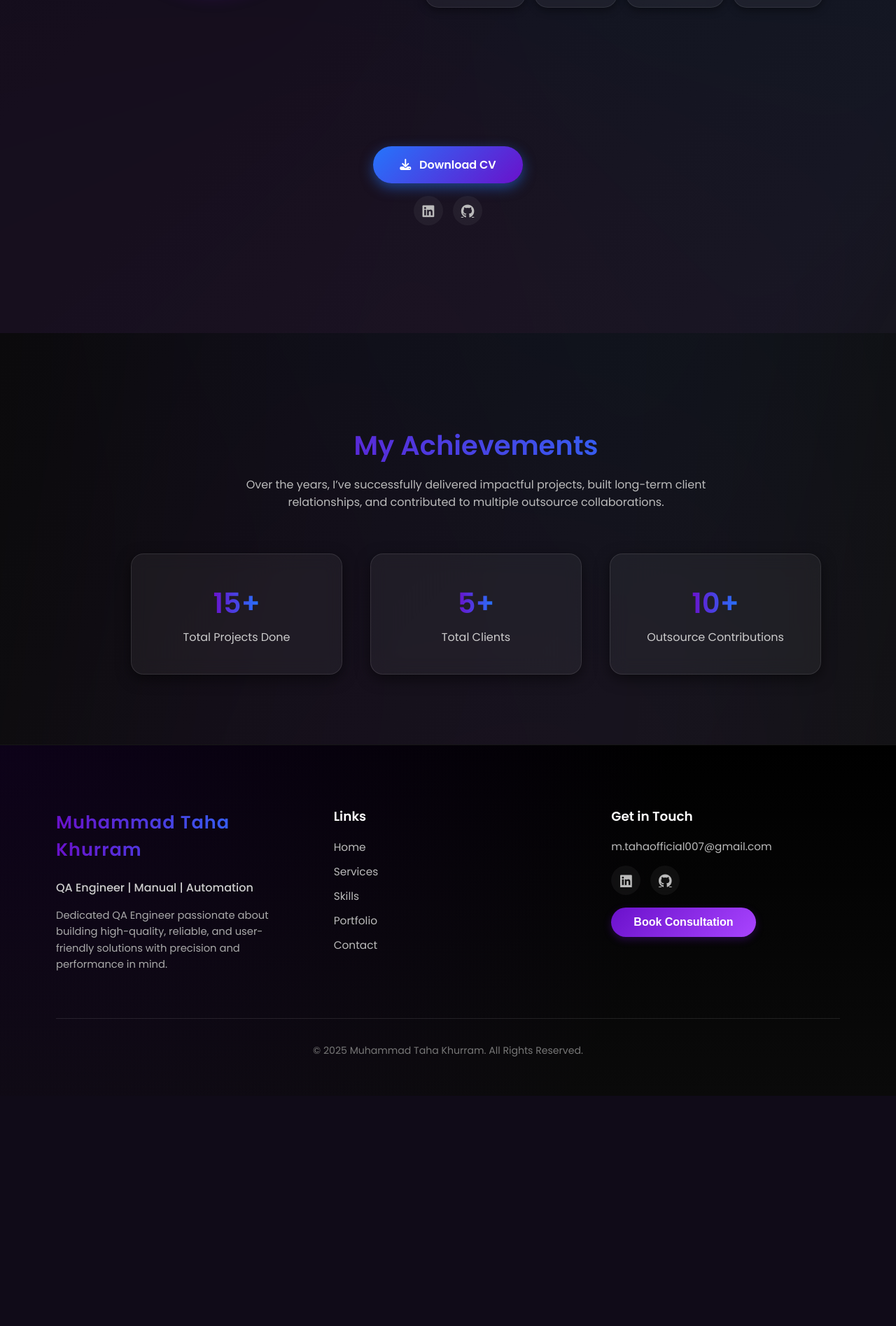
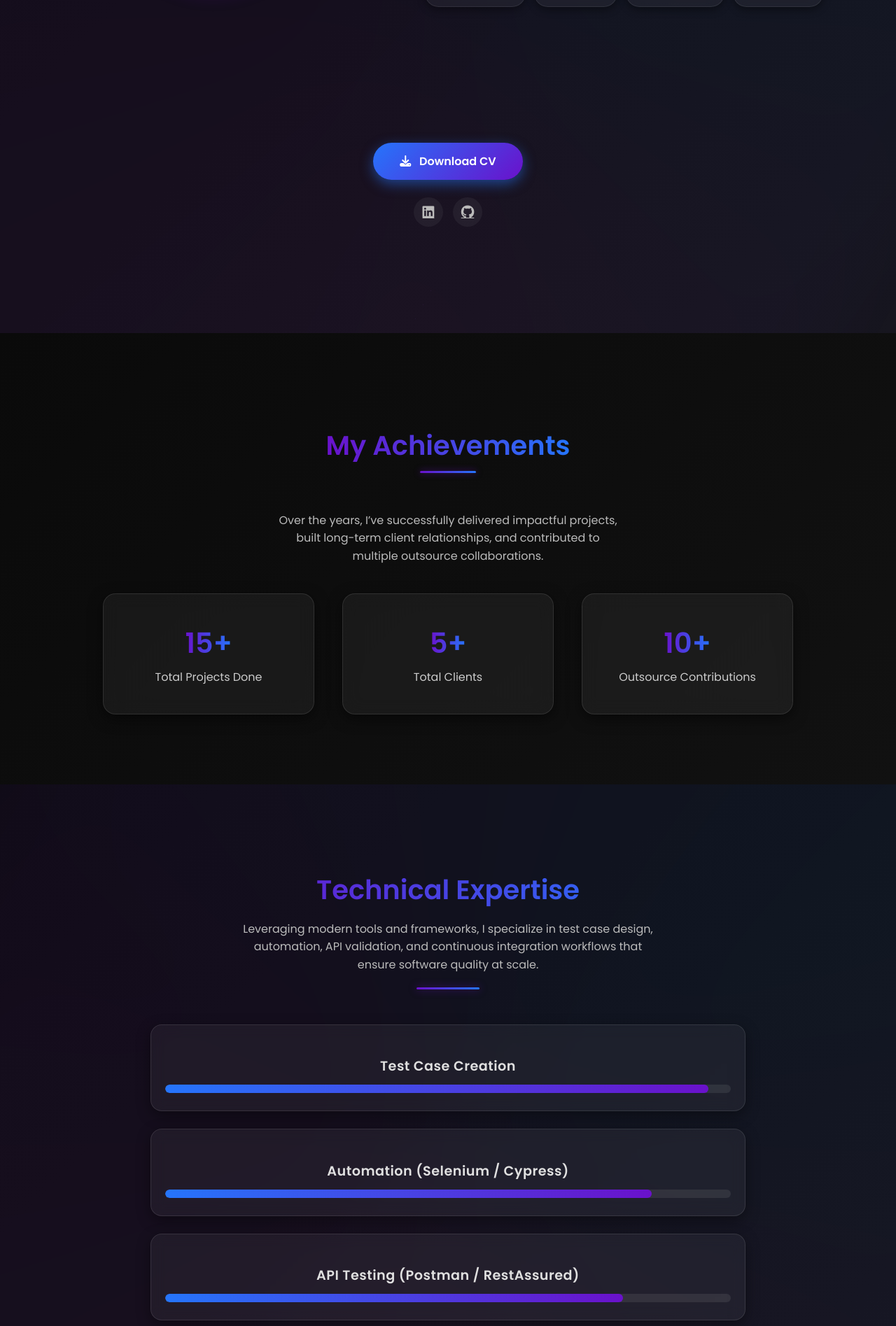
Before and after one commit to mtahaofficial007-collab/SQA_Portfolio, a Flask app: page /about in a window 1280 px wide; the page is wider, and only the part inside the window is pictured. Shown: the part 555-2450 px from the top of that part at 70% size. Before the commit the page ends 2121 px from the top of that part, so only its background shows below. Run offline with Flask 3, Linux system fonts and the light colour scheme.

Commit message:
technical expertis action added

```diff
--- a/static/css/about.css
+++ b/static/css/about.css
@@ -188,7 +188,7 @@
     /* slightly bigger text */
     box-shadow: 0 6px 18px rgba(37, 117, 252, 0.5);
     transition: all 0.3s ease;
-    margin-bottom: 18px;
+    margin-bottom: 25px;
     /* slightly more breathing room above icons */
 }
 
@@ -257,7 +257,7 @@
 /* Stats Section Styles         */
 /* ============================ */
 .about-stats {
-    width: 100vw;
+
     background: linear-gradient(135deg, #0a0a0a, #111);
     padding: 100px 40px;
     text-align: center;
@@ -267,7 +267,7 @@
     /* added */
 }
 
-/* Animated glowing background */
+/* Animated glowing background
 .about-stats::before {
     content: "";
     position: absolute;
@@ -280,15 +280,31 @@
     opacity: 0.06;
     filter: blur(150px);
     z-index: 0;
+} */
+
+.stats-header h2 {
+    font-size: 2.4rem;
+    font-weight: 700;
+    margin-bottom: 10px;
+    /* reduced to bring divider closer */
+    background: linear-gradient(90deg, #6a11cb, #2575fc);
+    -webkit-background-clip: text;
+    -webkit-text-fill-color: transparent;
+    font-family: "Poppins", sans-serif;
+    position: relative;
+    display: inline-block;
 }
 
-.stats-header {
-    position: relative;
-    z-index: 1;
-    max-width: 700px;
-    margin: 0 auto 60px;
-    font-family: "Poppins", sans-serif;
-    /* ensure applied */
+.stats-header h2::after {
+    content: "";
+    display: block;
+    width: 80px;
+    height: 3px;
+    margin: 8px auto 0;
+    /* space above divider */
+    background: linear-gradient(90deg, #6a11cb, #2575fc);
+    border-radius: 2px;
+    box-shadow: 0 0 10px rgba(106, 17, 203, 0.6);
 }
 
 .stats-header h2 {
@@ -306,10 +322,13 @@
     font-size: 1rem;
     color: #bbb;
     line-height: 1.6;
-    margin: 0;
+    margin: 40px auto;
+    /* reduced margin + auto centers */
     font-family: "Poppins", sans-serif;
-    /* applied */
+    max-width: 500px;
+    /* limits length */
 }
+
 
 .stats-container {
     display: flex;
@@ -382,3 +401,154 @@
         font-size: 2rem;
     }
 }
+
+/* ============================ */
+/* Expertise Section Styles     */
+/* ============================ */
+.expertise {
+    background: linear-gradient(135deg, #0a0a0a, #111);
+    padding: 90px 40px;
+    text-align: center;
+    position: relative;
+    overflow: hidden;
+    font-family: "Poppins", sans-serif;
+}
+
+.expertise::before {
+    content: "";
+    position: absolute;
+    top: -40%;
+    left: -40%;
+    width: 180%;
+    height: 180%;
+    background: conic-gradient(from 180deg, #6a11cb, #2575fc, #a944ff, #6a11cb);
+    animation: rotate-bg 20s linear infinite;
+    z-index: 0;
+    opacity: 0.08;
+    filter: blur(120px);
+}
+
+.expertise-header {
+    max-width: 700px;
+    margin: 0 auto 50px;
+    opacity: 0;
+    transform: translateY(30px);
+    animation: fadeUp 1s ease forwards;
+}
+
+.expertise-header h2 {
+    font-size: 2.4rem;
+    font-weight: 700;
+    margin-bottom: 15px;
+    background: linear-gradient(90deg, #6a11cb, #2575fc);
+    -webkit-background-clip: text;
+    -webkit-text-fill-color: transparent;
+}
+
+.expertise-header p {
+    font-size: 1rem;
+    color: #bbb;
+    line-height: 1.6;
+    margin: 0 auto 20px;
+    max-width: 600px;
+}
+
+.expertise-header .divider {
+    width: 90px;
+    height: 3px;
+    background: linear-gradient(90deg, #6a11cb, #2575fc);
+    margin: 18px auto 0;
+    border-radius: 2px;
+    box-shadow: 0 0 12px rgba(106, 17, 203, 0.6);
+}
+
+/* Skill Container */
+.expertise-container {
+    max-width: 850px;
+    margin: 0 auto;
+    display: flex;
+    flex-direction: column;
+    gap: 25px;
+}
+
+/* Individual Skill Card */
+.skill-card {
+    background: rgba(255, 255, 255, 0.05);
+    border: 1px solid rgba(255, 255, 255, 0.1);
+    border-radius: 16px;
+    padding: 25px 20px;
+    backdrop-filter: blur(10px);
+    transition: all 0.4s ease;
+    box-shadow: 0 6px 20px rgba(0, 0, 0, 0.4);
+    opacity: 0;
+    transform: translateX(-40px);
+    animation: slideIn 1s ease forwards;
+}
+
+.skill-card:hover {
+    transform: translateY(-6px) scale(1.02);
+    box-shadow: 0 10px 28px rgba(106, 17, 203, 0.6);
+    border-color: rgba(106, 17, 203, 0.6);
+}
+
+/* Title inside card */
+.skill-card h3 {
+  font-size: 1.2rem;
+  font-weight: 600;
+  margin-bottom: 12px;
+  letter-spacing: 0.5px;
+  color: #e0e0e0;
+  font-family: "Poppins", sans-serif;
+  text-transform: capitalize;
+}
+
+/* Skill Bar */
+.skill-bar {
+    width: 100%;
+    height: 12px;
+    background: rgba(255, 255, 255, 0.08);
+    border-radius: 10px;
+    overflow: hidden;
+    position: relative;
+}
+
+.skill-fill {
+    height: 100%;
+    width: 0;
+    background: linear-gradient(90deg, #2575fc, #6a11cb);
+    border-radius: 10px;
+    display: flex;
+    align-items: center;
+    justify-content: flex-end;
+    padding-right: 8px;
+    transition: width 2s ease;
+}
+
+/* Adjusted percentage styling */
+.skill-percent {
+  display: block;
+  margin-top: 10px;
+  font-size: 1rem;
+  font-weight: 700;
+  font-family: "Poppins", sans-serif;
+  background: linear-gradient(90deg, #6a11cb, #2575fc);
+  -webkit-background-clip: text;
+  -webkit-text-fill-color: transparent;
+  letter-spacing: 0.5px;
+}
+
+
+/* Animations */
+@keyframes fadeUp {
+    to {
+        opacity: 1;
+        transform: translateY(0);
+    }
+}
+
+@keyframes slideIn {
+    to {
+        opacity: 1;
+        transform: translateX(0);
+    }
+}
--- /dev/null
+++ b/static/js/about.js
@@ -0,0 +1,26 @@
+document.addEventListener("DOMContentLoaded", () => {
+  const cards = document.querySelectorAll(".skill-card");
+
+  cards.forEach(card => {
+    const fill = card.querySelector(".skill-fill");
+    const percentText = card.querySelector(".skill-percent");
+    const targetWidth = fill.getAttribute("data-width");
+    let count = 0;
+    let target = parseInt(targetWidth);
+
+    // Animate bar
+    setTimeout(() => {
+      fill.style.width = targetWidth;
+    }, 200);
+
+    // Animate percentage text
+    const interval = setInterval(() => {
+      if (count < target) {
+        count++;
+        percentText.textContent = count + "%";
+      } else {
+        clearInterval(interval);
+      }
+    }, 20);
+  });
+});
--- a/templates/about.html
+++ b/templates/about.html
@@ -67,5 +67,60 @@
 </section>
 
 
+<!-- Technical Expertise Section -->
+<section class="expertise">
+  <div class="expertise-header">
+    <h2>Technical Expertise</h2>
+    <p>
+      Leveraging modern tools and frameworks, I specialize in test case design, automation,
+      API validation, and continuous integration workflows that ensure software quality at scale.
+    </p>
+    <div class="divider"></div>
+  </div>
+
+  <div class="expertise-container">
+    <div class="skill-card">
+      <h3>Test Case Creation</h3>
+      <div class="skill-bar">
+        <div class="skill-fill" data-width="95%">
+        </div>
+          <span class="skill-percent">0%</span>
+      </div>
+    </div>
+
+    <div class="skill-card">
+      <h3>Automation (Selenium / Cypress)</h3>
+      <div class="skill-bar">
+        <div class="skill-fill" data-width="85%">
+        </div>
+        <span class="skill-percent">0%</span>
+      </div>
+    </div>
+
+    <div class="skill-card">
+      <h3>API Testing (Postman / RestAssured)</h3>
+      <div class="skill-bar">
+        <div class="skill-fill" data-width="80%">
+        </div>
+         <span class="skill-percent">0%</span>
+      </div>
+    </div>
+
+    <div class="skill-card">
+      <h3>CI/CD & DevOps</h3>
+      <div class="skill-bar">
+        <div class="skill-fill" data-width="75%">
+        </div>
+         <span class="skill-percent">0%</span>
+      </div>
+    </div>
+  </div>
+</section>
+
+
+
+
+
 <link rel="stylesheet" href="{{ url_for('static', filename='css/about.css') }}">
+<script src="{{ url_for('static', filename='js/about.js') }}"></script>
 {% include "partials/footer.html" %}
```
